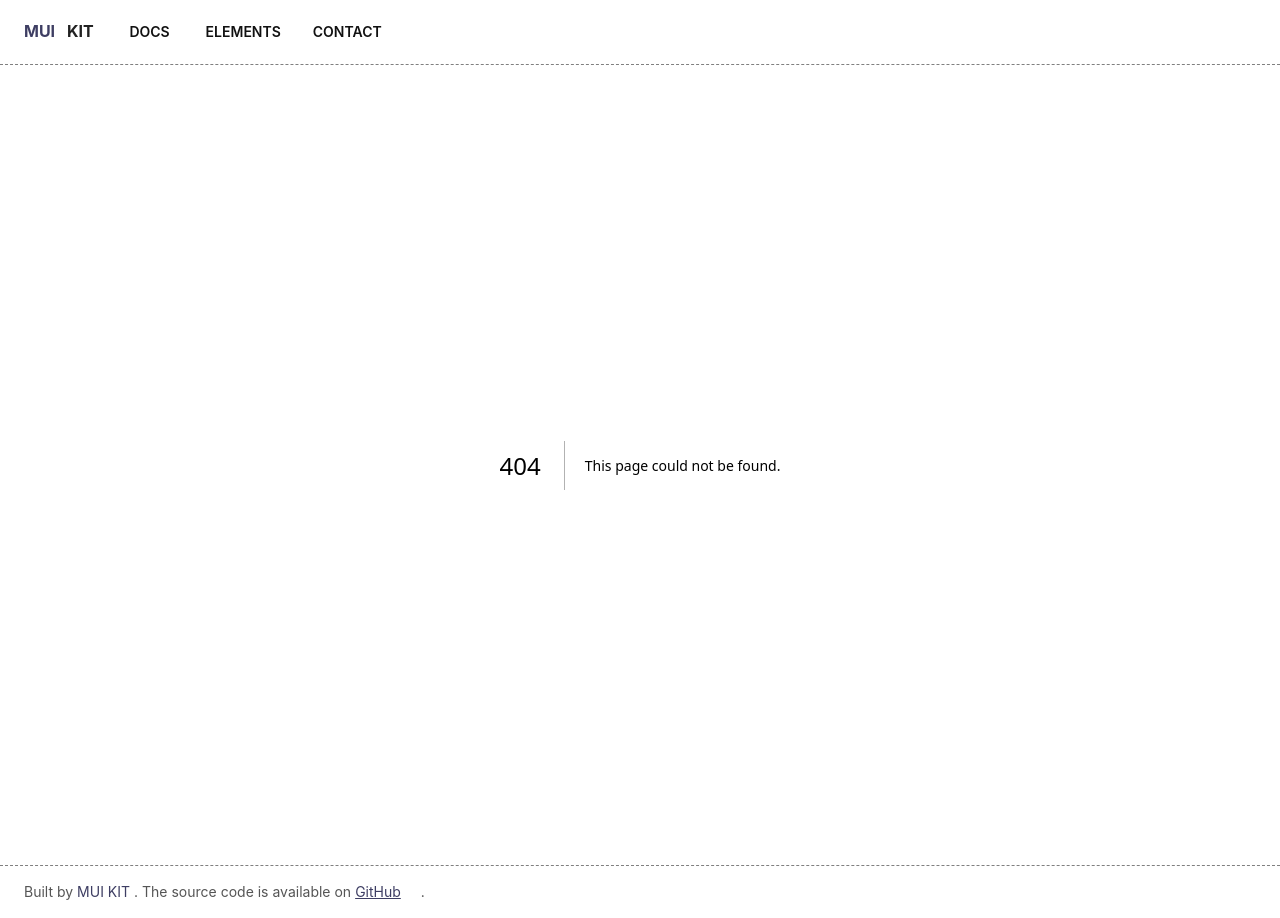
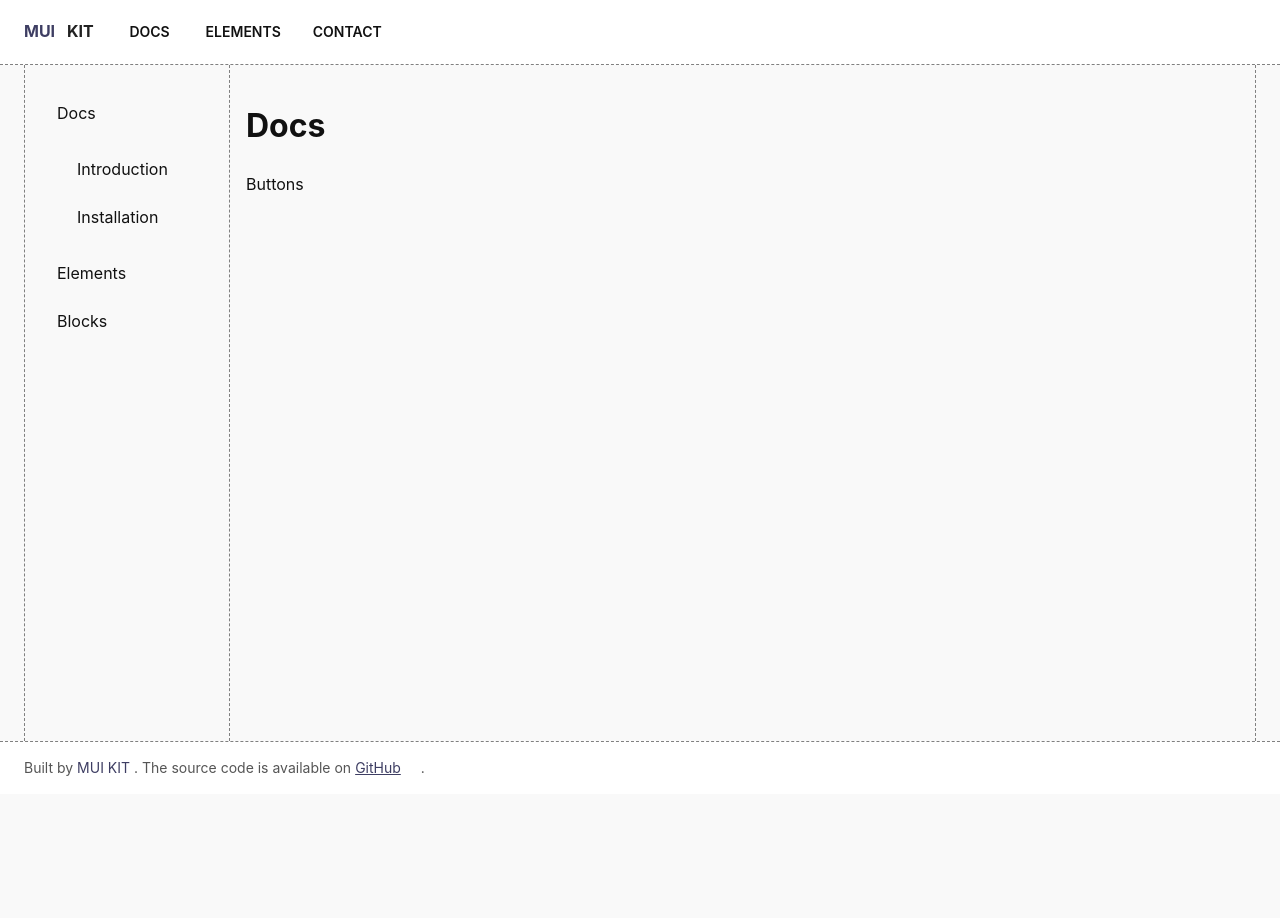
Before and after one commit to fazlyalahi01/mui-kit, a Next.js app: page /elements/1 in a window 1280 px wide. Before the commit this address had no page. After the commit the page ends 800 px from the top, so only its background shows below. Built offline with nearby package versions, Linux system fonts and the light colour scheme; some icons are missing.

Commit message:
feat(elements): code preview tab are done.

```diff
--- /dev/null
+++ b/src/app/(public)/(content)/elements/[slug]/page.tsx
@@ -0,0 +1,18 @@
+import { Box } from "@mui/material";
+
+export default function Page({ params }: { params: { slug: string } }) {
+  const elementView = () => {
+    switch (params.slug) {
+      case "buttons":
+        return <Box>Buttons</Box>;
+      default:
+        return <Box>Buttons</Box>;
+    }
+  };
+  return (
+    <Box>
+      <h1>Docs</h1>
+      {elementView()}
+    </Box>
+  );
+}
--- a/src/app/(public)/(content)/elements/page.tsx
+++ b/src/app/(public)/(content)/elements/page.tsx
@@ -1,7 +1,10 @@
+import { ElementView } from "./components/element-view";
+
 export default function Page() {
   return (
     <div>
       <h1>Element</h1>
+      <ElementView />
     </div>
   );
 }
```
Also changed, not shown: src/app/(public)/(content)/elements/components/element-view.tsx (added, +12 -0 lines).
